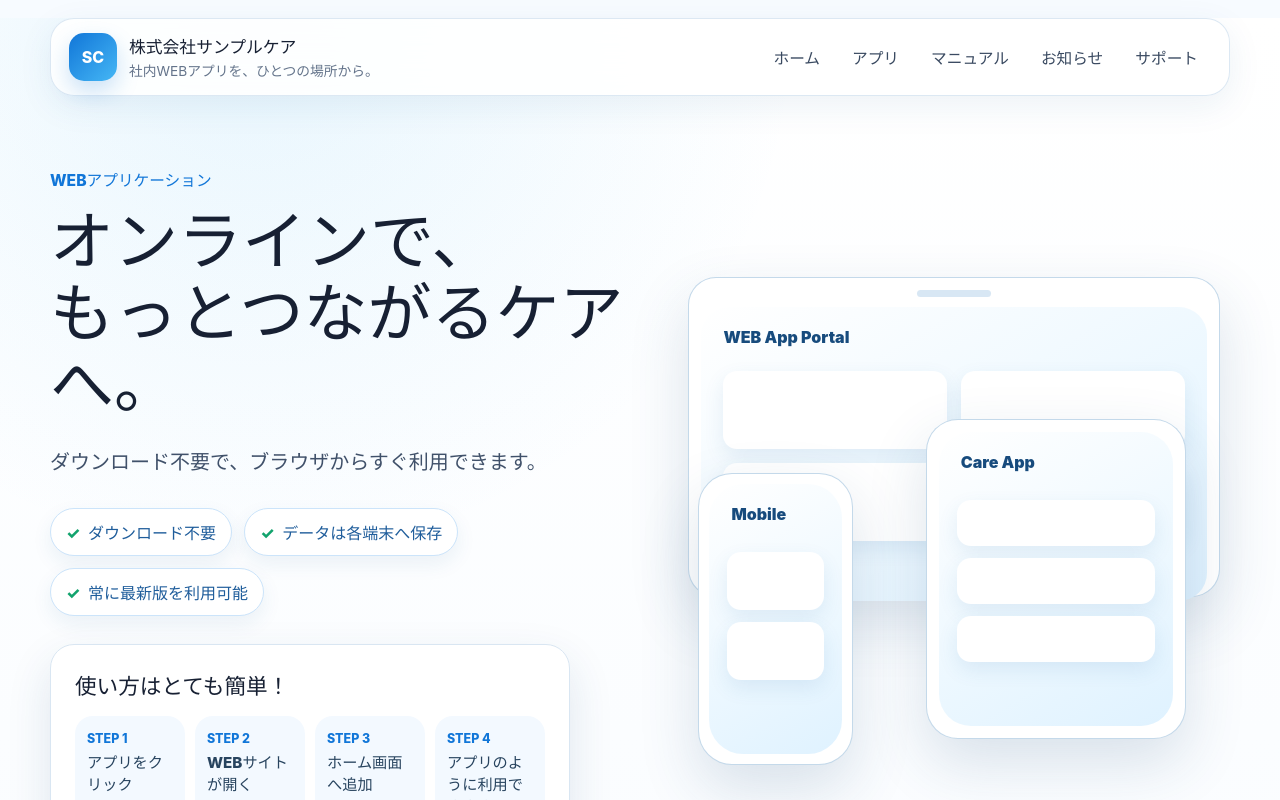
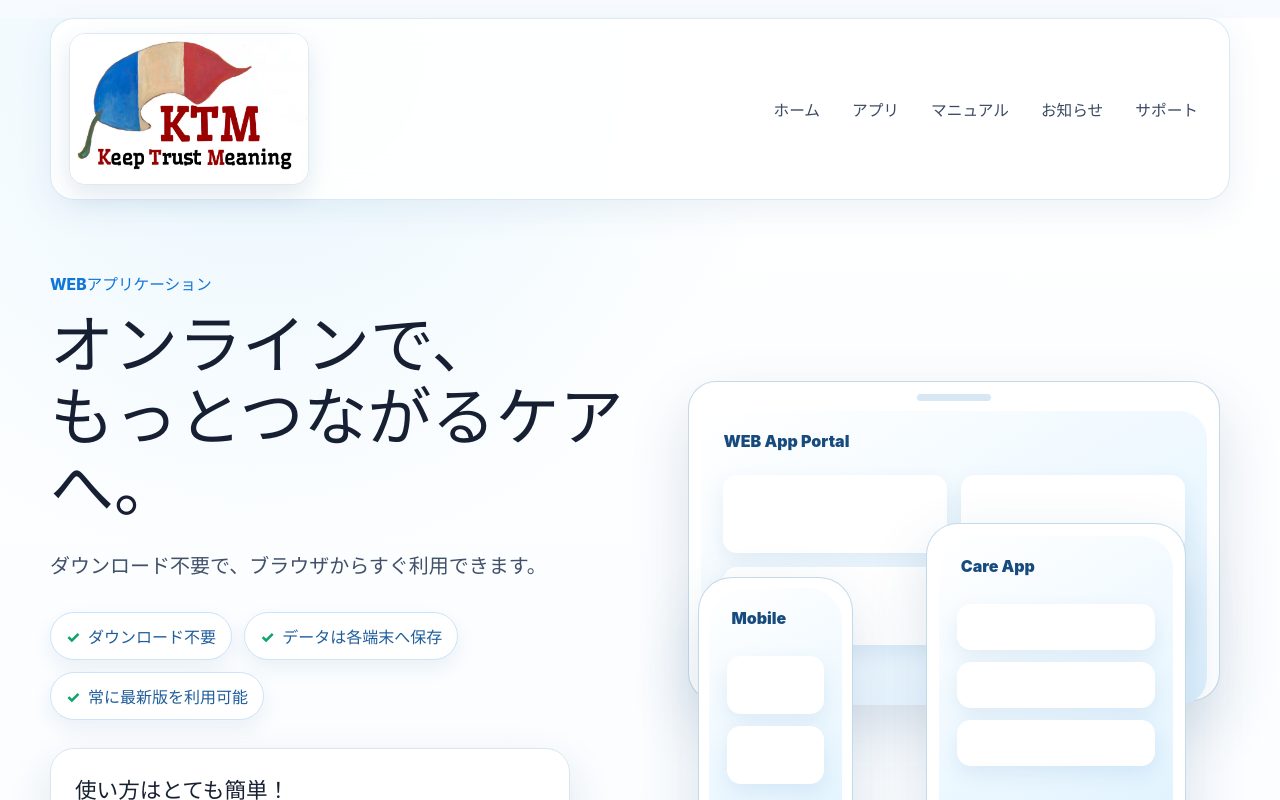
Before and after one commit to system-app-web/app-development, a React (Vite) app in the folder WEBアプリポータル/: page / in a window 1280 px wide. Shown: the top 800 px of the page. Built offline with nearby package versions, Linux system fonts and the light colour scheme.

Commit message:
Add KTM logo to portal header

```diff
--- a/WEBアプリポータル/src/components/Header.tsx
+++ b/WEBアプリポータル/src/components/Header.tsx
@@ -1,16 +1,10 @@
-import { siteInfo } from '../data/appData';
-
 const navItems = ['ホーム', 'アプリ', 'マニュアル', 'お知らせ', 'サポート'];
 
 export function Header() {
   return (
     <header className="site-header">
       <a className="brand" href="#home" aria-label="ホームへ移動">
-        <span className="brand-logo" aria-hidden="true">SC</span>
-        <span>
-          <span className="brand-name">{siteInfo.companyName}</span>
-          <span className="brand-copy">{siteInfo.catchCopy}</span>
-        </span>
+        <img className="brand-logo" src="/2207.jpg" alt="KTM Keep Trust Meaning ロゴ" />
       </a>
 
       <input className="nav-toggle" id="nav-toggle" type="checkbox" aria-label="メニューを開閉" />
--- a/WEBアプリポータル/src/styles/global.css
+++ b/WEBアプリポータル/src/styles/global.css
@@ -56,35 +56,18 @@ a {
 .brand {
   display: inline-flex;
   align-items: center;
-  gap: 12px;
 }
 
 .brand-logo {
-  display: grid;
-  place-items: center;
-  width: 48px;
-  height: 48px;
-  border-radius: 15px;
-  color: #ffffff;
-  background: linear-gradient(135deg, var(--blue), var(--sky));
-  font-weight: 800;
-  box-shadow: 0 10px 22px rgba(17, 118, 216, 0.22);
-}
-
-.brand-name,
-.brand-copy {
   display: block;
-}
-
-.brand-name {
-  font-size: 1.05rem;
-  font-weight: 800;
-}
-
-.brand-copy {
-  margin-top: 2px;
-  color: var(--muted);
-  font-size: 0.86rem;
+  width: 240px;
+  height: 152px;
+  border: 1px solid #e2e8f0;
+  border-radius: 16px;
+  background: #ffffff;
+  box-shadow: 0 10px 24px rgba(31, 85, 137, 0.12);
+  object-fit: cover;
+  object-position: center;
 }
 
 .global-nav {
@@ -523,8 +506,10 @@ a {
     border-radius: 20px;
   }
 
-  .brand-copy {
-    display: none;
+  .brand-logo {
+    width: 124px;
+    height: 80px;
+    border-radius: 13px;
   }
 
   .hamburger {
```
Also changed, not shown: WEBアプリポータル/public/2207.jpg (added).
